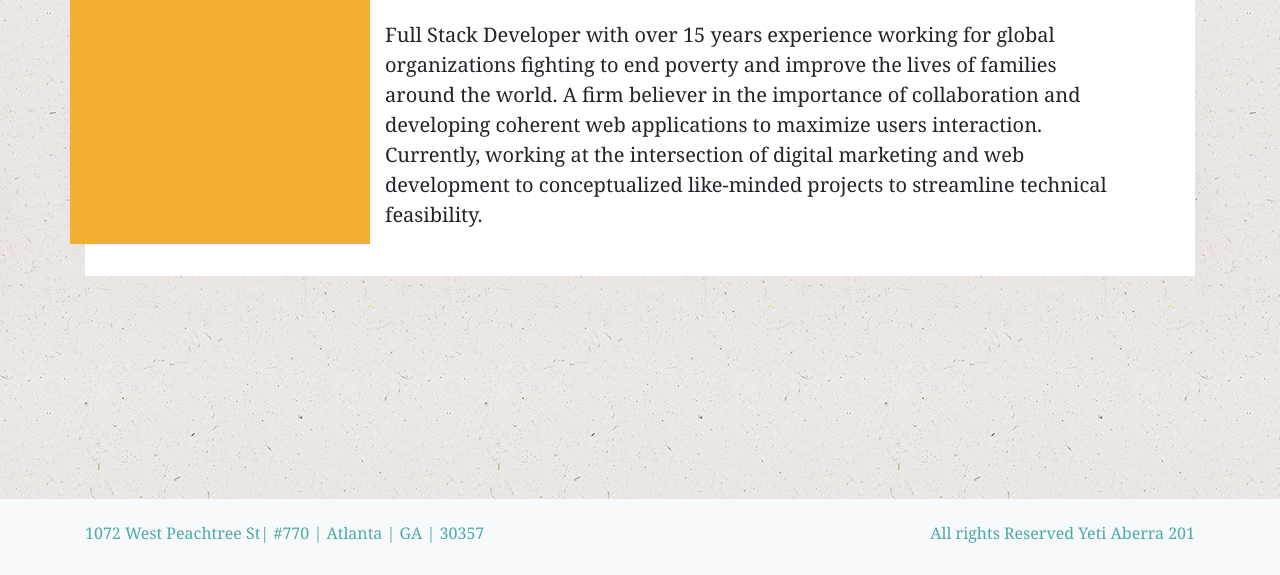
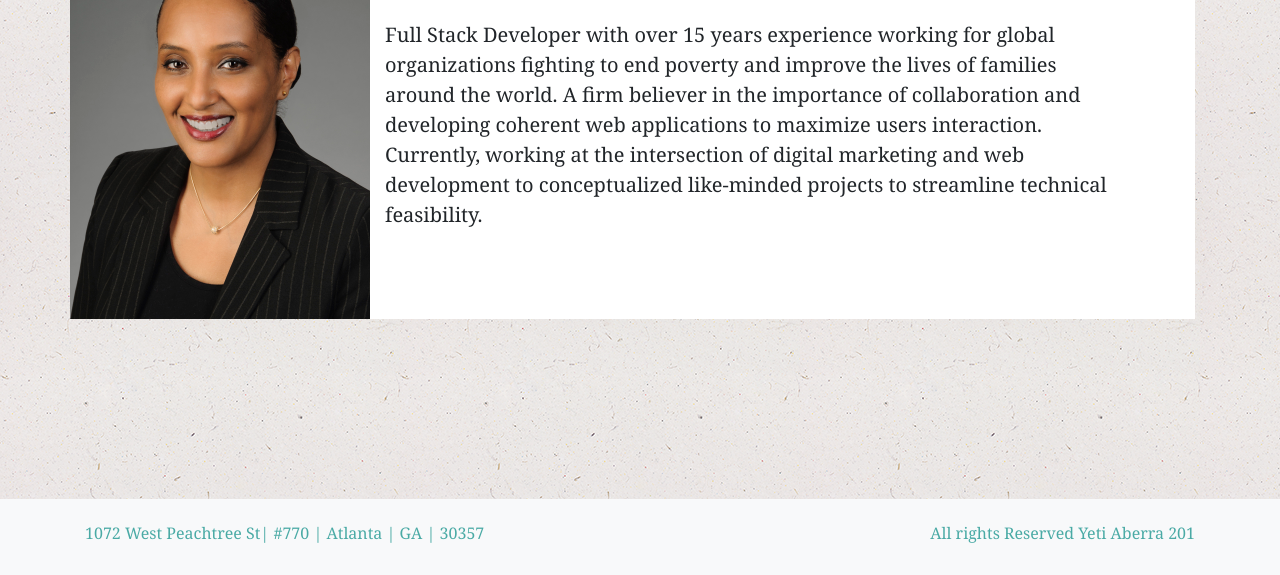
Before and after one commit to Yaberra/portfolio, a plain HTML site: page index.html in a window 1280 px wide. Shown: the part 225-800 px from the top of the page. Drawn offline with nearby package versions, Linux system fonts and the light colour scheme.

Commit message:
added photo

```diff
--- a/assets/css/style.css
+++ b/assets/css/style.css
@@ -94,6 +94,7 @@ content {
 	margin-left: 20px;
 	margin-right: 10px;
 	border-color: #cccccc;
+	height: 400px;
 
 }
 
--- a/index.html
+++ b/index.html
@@ -48,10 +48,10 @@
 	  <div class="panel, panel-default">
 	  	<main>
 	    <div class="row">
-			<div id="myPhoto"><img src="../assets\image\photo.jpg"></div>
+			<div id="myPhoto"><img src="./assets/images/AberraPhoto.jpg" style="width: 300px"></div>
 
-			<div class="col-sm-8"><h2>About Me</h2>
-				<content>
+			<div class="col-sm-8" style="height: 375px;"><h2>About Me</h2>
+				<content >
 			  	<p>
 					Full Stack Developer with over 15 years experience working for global organizations fighting to end poverty and improve the lives of families around the world.  A firm believer in the importance of collaboration and developing coherent web applications to maximize users interaction. Currently, working at the intersection of digital marketing and web development to conceptualized like-minded projects to streamline technical feasibility.
 			  	</p>
```
Also changed, not shown: assets/images/AberraPhoto.jpg (added).
